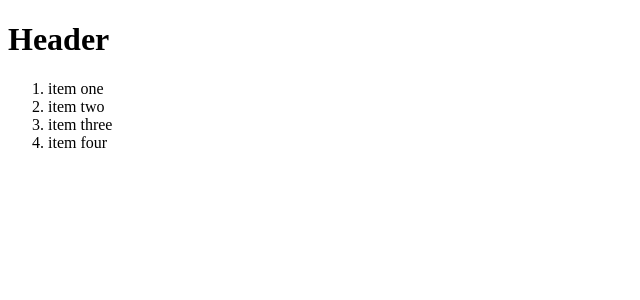
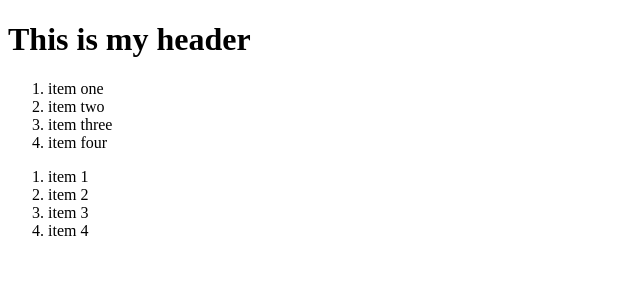
Before and after one commit to mirajhamid/photowall, a React (Create React App) app: page / in a window 1280 px wide. Shown: the top 300 px of the page, without its empty margins (0-640 px from the left). Built offline with nearby package versions, Linux system fonts and the light colour scheme.

Commit message:
Components basics

```diff
--- a/src/index.js
+++ b/src/index.js
@@ -1,30 +1,33 @@
-import React from 'react';
+import React, { Component } from 'react';
 import ReactDOM from 'react-dom/client';
 
 const items = ['item one', 'item two', 'item three', 'item four'];
+const items2 = ['item 1', 'item 2', 'item 3', 'item 4'];
+const header = 'This is my header';
 const root = ReactDOM.createRoot(document.getElementById('root'));
 
-//lesson 01
-// const element = React.createElement('ol', null,
-//     React.createElement('li', null, items[0]),
-//     React.createElement('li', null, items[1]),
-//     React.createElement('li', null, items[2]),
-// );
 
-//lesson 02
-// const element = React.createElement('ol', null,
-//     items.map(item => React.createElement('li', null, item)),
-// );
+class List extends Component {
+    render() {
+        // a component should return ()
+        return (<ol>{this.props.items.map((item, index) => <li key={index}>{item}</li>)}</ol>);
+    }
+}
 
-//lesson 03
-// const element = React.createElement('ol', null,
-//     items.map((item, index) => React.createElement('li', { key: index }, item)),
-// );
+class Title extends Component {
+    render() {
+        return (<h1>{this.props.text}</h1>);
+    }
+}
 
-//lesson 04
-const element =
-    <div>
-        <h1>Header</h1>
-        <ol>{items.map((item, index) => <li key={index}>{item}</li>)}</ol>
-    </div>;
-root.render(element);
+class Main extends Component {
+    render() {
+        return <div>
+            <Title text={header}/>
+            <List items={items}/>
+            <List items={items2}/>
+        </div>;
+    }
+}
+
+root.render(<Main/>);
```
